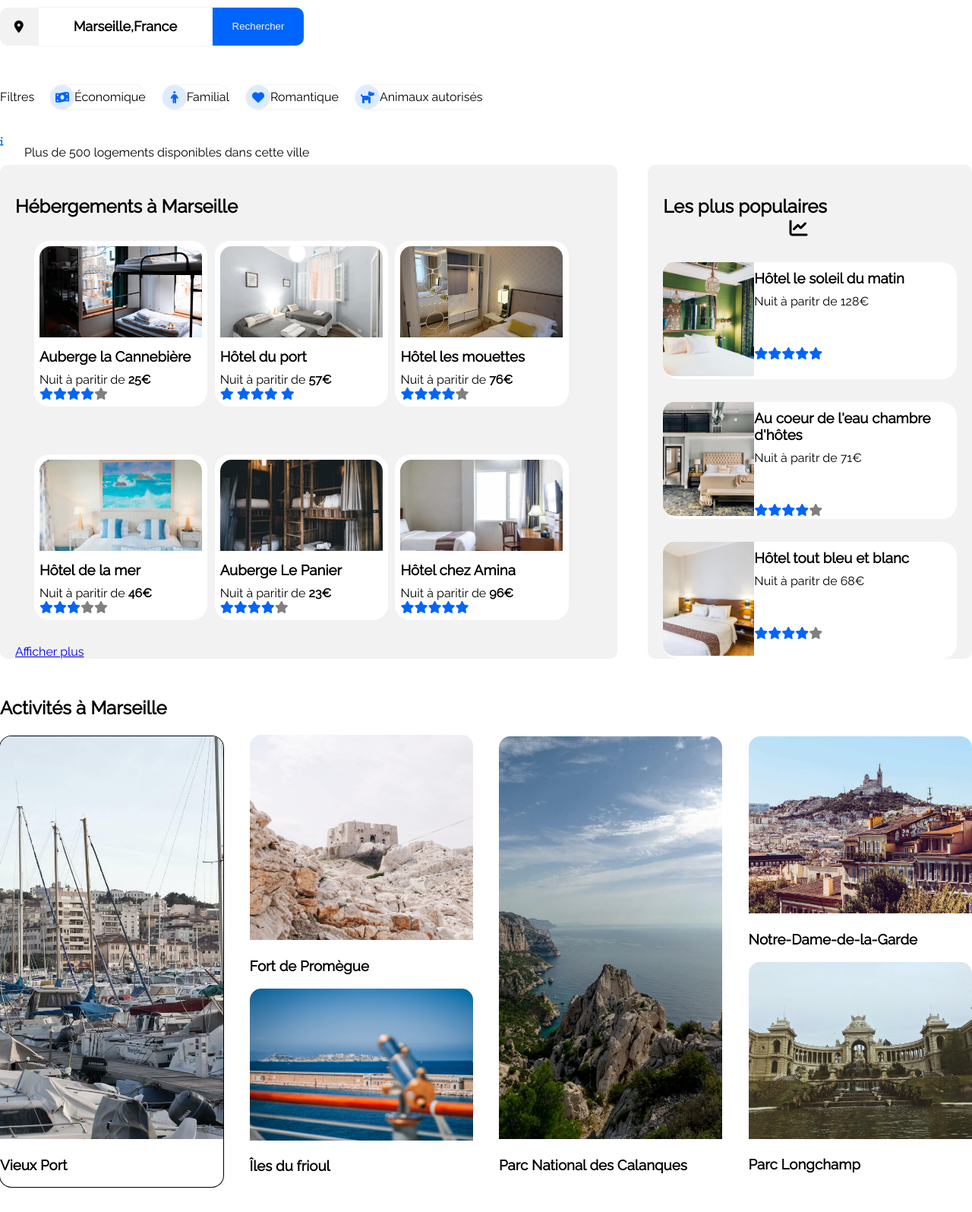
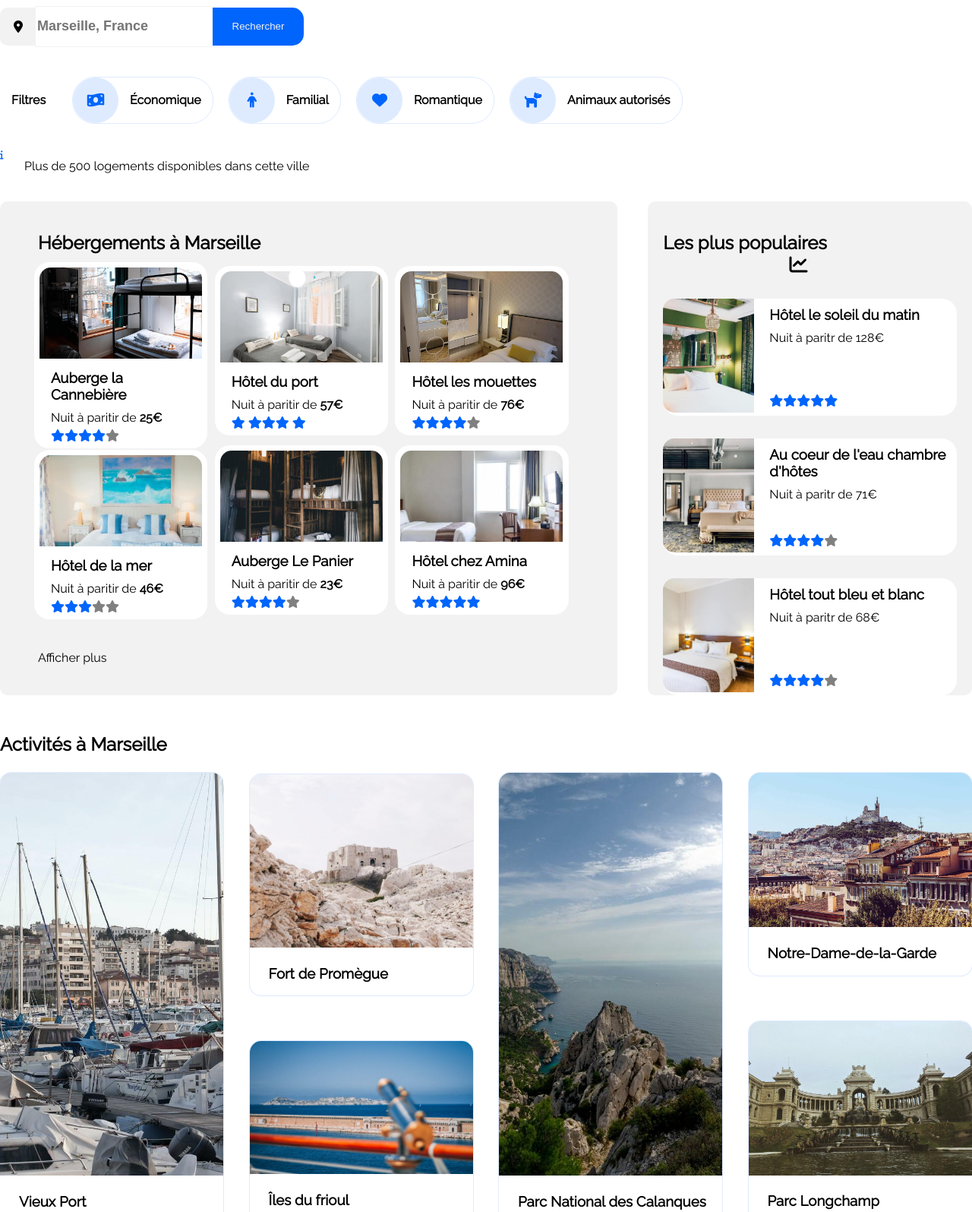
Before and after one commit to BST-tsb/BastienMichaut_2_18072021, a plain HTML site: page index.html in a window 1280 px wide. Shown: the part 180-1775 px from the top of the page at 76% size. Drawn offline with Linux system fonts and the light colour scheme.

Commit message:
fin de la version desktop

```diff
--- a/index.html
+++ b/index.html
@@ -18,8 +18,8 @@
 
         <nav>
             <ul class="header">
-                <li><a class="bleu" href="#">Hébergement</li></a>
-                <li ><a class="noir" href="#">Activités</li></a>
+                <li><a class="bleu" href="#hebergements">Hébergement</li></a>
+                <li ><a class="noir" href="#activite">Activités</li></a>
                 <li ><a class="bleu" href="#">S'inscrire</li></a>
             </ul>
         </nav>
@@ -41,7 +41,8 @@
 
             </div>
             <div class="barre-recherche">
-                <a>Marseille,France</a>
+                <input class="search" placeholder="Marseille, France" type="text"
+                >
             </div>
             <div class="button">
                 <button class="rechercher"><span>Rechercher</span></button>
@@ -50,35 +51,35 @@
 
         <div class="filtres">
             <div class="titre-filtres">
-                <a>Filtres</a>
+                <a class="text-filtre">Filtres</a>
             </div>
             <div class="filtre-button">
                 <div class="text-icon">
                     <div class="logo">
-                        <i class="fas fa-money-bill-wave"></i>
+                        <i class="fas fa-money-bill-wave "></i>
 
                     </div>
-                    <a>Économique</a>
+                    <a class="text-filtre">Économique</a>
                 </div>
                 <div class="text-icon">
                     <div class="logo">
-                        <i class="fas fa-male"></i>
+                        <i class="fas fa-male "></i>
                     </div>
 
-                    <a>Familial</a>
+                    <a class="text-filtre">Familial</a>
                 </div>
                 <div class="text-icon">
                     <div class="logo">
-                        <i class="fas fa-heart"></i>
+                        <i class="fas fa-heart "></i>
                     </div>
-                    <a>Romantique</a>
+                    <a class="text-filtre">Romantique</a>
                 </div>
                 <div class="text-icon">
                     <div class="logo">
-                        <i class="fas fa-dog"></i>
+                        <i class="fas fa-dog "></i>
 
                     </div>
-                    <a>Animaux autorisés</a>
+                    <a class="text-filtre">Animaux autorisés</a>
                 </div>
             </div>
         </div>
@@ -99,14 +100,16 @@
 
  <div class="englobement">
             <div class="choix-hebergement">
+                <a class="cartes" href="#">
                 <div class="img-hebergement1">
                    <img class ="img-heb" src="./images/hebergements/4_small/marcus-loke-WQJvWU_HZFo-unsplash.jpg">
                 </div>
+                <div class="marge-heb">
                 <div class="nom-hebergement">
                     <h3 class="nom">Auberge la Cannebière</h3>
                 </div>
                 <div class="prix-hebergement">
-                    <a>Nuit à paritir de <strong>25€</strong></a>
+                    <a class="sloganheb">Nuit à paritir de <strong>25€</strong></a>
 
                 </div>
                 <div class="hebergement_notation">
@@ -114,35 +117,43 @@
                         class="fas fa-star"></i><i class="fas fa-star grey-star"></i>
                 </div>
             </div>
+            </a>
+
+            </div>
             <div class="choix-hebergement">
+                <a class="cartes" href="#">
 
                 <div class="img-hebergement4">
                   <img class="img-heb" src="./images/hebergements/4_small/annie-spratt-Eg1qcIitAuA-unsplash.jpg">
 
                   </div>
-
+                  <div class="marge-heb">
                   <div class="nom-hebergement">
                       <h3 class="nom">Hôtel de la mer</h3>
                   </div>
                   <div class="prix-hebergement">
-                      <a>Nuit à paritir de <strong>46€</strong></a>
+                      <a class="sloganheb">Nuit à paritir de <strong>46€</strong></a>
 
                   </div>
                   <div class="hebergement_notation">
                       <i class="fas fa-star"></i><i class="fas fa-star"></i><i class="fas fa-star"></i><i
                           class="fas fa-star grey-star"></i><i class="fas fa-star grey-star"></i>
                   </div>
+                </div>
+                </a>
               </div>
             <div class="choix-hebergement">
+                <a class="cartes" href="#">
                 <div class="img-hebergement2">
                     <img class="img-heb" src="./images/hebergements/4_small/fred-kleber-gTbaxaVLvsg-unsplash.jpg">
                 </div>
+                <div class="marge-heb">
+                <div class="nom-hebergement">
 
-                <div class="nom-hebergement">
                     <h3 class="nom">Hôtel du port</h3>
                 </div>
                 <div class="prix-hebergement">
-                    <a class="nom">Nuit à paritir de <strong>57€</strong></a>
+                    <a class="sloganheb">Nuit à paritir de <strong>57€</strong></a>
 
                 </div>
                 <div class="hebergement_notation"><i class="fas fa-star"></i>
@@ -150,18 +161,21 @@
               <i class="fas fa-star"></i>
                 </div>
             </div>
+            </a>
+            </div>
             <div class="choix-hebergement">
+                <a class="cartes" href="#">
 
                 <div class="img-hebergement5">
                     <img class="img-heb" src="./images/hebergements/4_small/nicate-lee-kT-ZyaiwBe0-unsplash.jpg">
 
                 </div>
-
+                <div class="marge-heb">
                 <div class="nom-hebergement">
                     <h3 class="nom">Auberge Le Panier</h3>
                 </div>
                 <div class="prix-hebergement">
-                    <a>Nuit à paritir de <strong>23€</strong></a>
+                    <a class="sloganheb">Nuit à paritir de <strong>23€</strong></a>
 
                 </div>
                 <div class="hebergement_notation">
@@ -169,39 +183,51 @@
                         class="fas fa-star"></i><i class="fas fa-star grey-star"></i>
                 </div>
             </div>
+            </a>
+            </div>
             <div class="choix-hebergement">
+                <a class="cartes" href="#">
                  <div class="img-hebergement3">
                     <img class="img-heb" src="./images/hebergements/4_small/reisetopia-B8WIgxA_PFU-unsplash.jpg">
 
                 </div>
+                <div class="marge-heb">
 
                 <div class="nom-hebergement">
                     <h3 class="nom">Hôtel les mouettes</h3>
                 </div>
                 <div class="prix-hebergement">
-                    <a>Nuit à paritir de <strong>76€</strong></a>
+                    <a class="sloganheb">Nuit à paritir de <strong>76€</strong></a>
                 </div>
                 <div class="hebergement_notation">
                     <i class="fas fa-star"></i><i class="fas fa-star"></i><i class="fas fa-star"></i><i
                         class="fas fa-star"></i><i class="fas fa-star grey-star"></i>
                 </div>
             </div>
+            </a>
+            </div>
             <div class="choix-hebergement">
+                <a class="cartes" href="#">
 
                 <div class="img-hebergement6">
                     <img class="img-heb" src="./images/hebergements/4_small/febrian-zakaria-M6S1WvfW68A-unsplash.jpg">
 
                 </div>
+                <div class="marge-heb">
                 <div class="nom-hebergement">
                     <h3 class="nom">Hôtel chez Amina</h3>
                 </div>
                 <div class="prix-hebergement">
-                    <a>Nuit à paritir de <strong>96€</strong></a>
+                    <a class="sloganheb">Nuit à paritir de <strong>96€</strong></a>
 
                 </div>
                 <div class="hebergement_notation"><i class="fas fa-star"></i><i
                     class="fas fa-star"></i><i class="fas fa-star"></i><i class="fas fa-star"></i><i
-                    class="fas fa-star"></i></div>
+                    class="fas fa-star"></i>
+                </div>
+                </div>
+                    </a>
+
                 </div>
 </div>
                      <div class="plus">
@@ -218,10 +244,12 @@
         <div class="plus-populaires">
             <h2 class="titre-populaires">Les plus populaires <i class="fas fa-chart-line chart-line-black"></i></h2>
             <div class="hebergement-populaire">
-                <div class="populaire">
+
+               <div class="populaire">
+                 <a class="cartes" href="#">
                 <div class="img-populaire1">
                     <img class="img-pop" src="./images/hebergements/4_small/emile-guillemot-Bj_rcSC5XfE-unsplash.jpg">
-                </div>
+                </div> </a>
 
                 <div class="droit-popu">
 
@@ -239,12 +267,15 @@
                         class="fas fa-star"></i><i class="fas fa-star"></i>
                 </div>
             </div>
+
             </div>
 
             <div class="populaire">
+                <a class="cartes" href="#">
             <div class="img-populaire2">
                 <img class="img-pop" src="./images/hebergements/4_small/aw-creative-VGs8z60yT2c-unsplash.jpg">
                 </div>
+            </a>
                 <div class="droit-popu">
                 <div class="nom-prix">
 
@@ -261,13 +292,16 @@
                     <i class="fas fa-star"></i><i class="fas fa-star"></i><i class="fas fa-star"></i><i
                         class="fas fa-star"></i><i class="fas fa-star grey-star"></i>
                 </div>
+
                 </div>
 </div>
             <div class="populaire">
+                <a class="cartes" href="#">
+                <div class="img-populaire3">
 
-                <div class="img-populaire3">
                     <img class="img-pop" src="./images/hebergements/4_small/febrian-zakaria-sjvU0THccQA-unsplash.jpg">
                 </div>
+             </a>
                 <div class="droit-popu">
                 <div class="nom-prix">
 
@@ -299,42 +333,50 @@
             <div class="activites">
                 <div class="activite-1">
                     <div class="img-activite-1">
+                        <a class="cartes" href="#">
                         <img class="img-act" src="./images/activites/3_medium/reno-laithienne-QUgJhdY5Fyk-unsplash.jpg">
                     </div>
                     <div class="nom-activite1">
-                        <h3>Vieux Port</h3>
+                        <h3 class="h3-acti">Vieux Port</h3>
                     </div>
+                        </a>
                 </div>
 
                 <div class="activite-2-3">
 
                     <div class="activite2">
                         <div class="img-activite-2">
+                            <a class="cartes" href="#">
                             <img class="img-acti2" src="./images/activites/3_medium/paul-hermann-QFTrLdQIRhI-unsplash.jpg">
                         </div>
                         <div class="nom-activite-2">
-                            <h3>Fort de Promègue</h3>
+                            <h3 class="h3-acti">Fort de Promègue</h3>
                     </div>
+                </a>
                         </div>
                     <div class="activite3">
                         <div class="img-activite-3">
+                            <a class="cartes" href="#">
                             <img class="img-acti3" src="./images/activites/3_medium/kevin-hikari-rV_Qd1l-VXg-unsplash.jpg">
 
                         </div>
                         <div class="nom-activite-3">
-                            <h3>Îles du frioul</h3>
+                            <h3 class="h3-acti">Îles du frioul</h3>
                         </div>
+                    </a>
                     </div>
                 </div>
 
 
                 <div class="activite-4">
                     <div class="img-activite-4">
+                        <a class="cartes" href="#">
                         <img class="img-act" src="./images/activites/3_medium/kilyan-sockalingum-NR8-cBCN3aI-unsplash.jpg">
                     </div>
                     <div class="nom-activite4">
-                        <h3>Parc National des Calanques</h3>
+                        <h3 class="h3-acti">Parc National des Calanques</h3>
                     </div>
+                </a>
                 </div>
 
 
@@ -342,19 +384,23 @@
 
                     <div class="activite5">
                       <div class="img-activite-5">
+                        <a class="cartes" href="#">
                         <img class="img-acti56" src="./images/activites/3_medium/florian-wehde-xW9e8gdotxI-unsplash.jpg">
                         </div>
                         <div class="nom-activite-5">
-                            <h3>Notre-Dame-de-la-Garde</h3>
+                            <h3 class="h3-acti">Notre-Dame-de-la-Garde</h3>
                     </div>
+                </a>
                         </div>
                     <div class="activite6">
                         <div class="img-activite-6">
+                            <a class="cartes" href="#">
                             <img class="img-acti56" src="./images/activites/3_medium/lena-paulin-wH2-EJoDcV0-unsplash.jpg">
                         </div>
                         <div class="nom-activite-6">
-                            <h3>Parc Longchamp</h3>
+                            <h3 class="h3-acti">Parc Longchamp</h3>
                         </div>
+                    </a>
                     </div>
                 </div>
             </div>
--- a/styles.css
+++ b/styles.css
@@ -40,6 +40,17 @@ header ul {
 
 
 /*body*/
+.search{
+  height: 50px;
+  width: 230px;
+  font-size: 18px;
+  color: black;
+  font-weight: bold;
+  justify-content: center;
+  display: flex;
+  align-items: center;
+  border: 0.10px solid #F2F2F2;
+}
 main {
   max-width :1440px;
   margin-left: auto;
@@ -90,7 +101,7 @@ body{
   height: 50px;
   width: 120px;
   color: #F2F2F2;
-  border-radius: 0 10px 10px 0;
+  border-radius: 0 15px 15px 0;
   border: white;
 }
 .rechercher :hover{
@@ -100,7 +111,7 @@ body{
 .filtres{
   display:flex;
   align-items: center;
-  margin-top: 50px;
+  margin-top: 40px;
   margin-bottom: 40px;
 }
 .titre-filtres{
@@ -116,27 +127,37 @@ body{
 }
 .text-icon{
   background-color: white;
-  height: 32px;
+  height: 60px;
   border-radius: 30px;
   margin-right: 20px;
   display:flex;
   align-items: center;
   justify-content: center;
-  border: 0.10px solid #F2F2F2;
+  border: 1px solid #deebff;
+
+}
+.text-filtre{
+  margin-left: 15px;
+  margin-right: 15px;
+  font-weight: bold;
 
 }
 .logo{
-  border-radius: 25px;
-  width: 32px;
-  height: 32px;
+  border-radius: 50px;
+  width:  60px;
+  height: 60px;
   color: #0065fc;
   display:flex;
   align-items: center;
   justify-content: center;
   background-color: #deebff;
+  font-size: 20px;
+
 }
+/*
 .text-icon :hover{
-  height: 32px;
+  height: 60px;
+  width: 60px;
   border-radius: 30px;
   margin-right: 20px;
   display:flex;
@@ -145,10 +166,12 @@ body{
   border: 0.10px solid #F2F2F2;
   transition: 0.5ms;
 }
+*/
 .logo-i{
   display:flex;
   align-items: center;
   justify-content: left;
+  margin-bottom: 30px;
 }
 .colorBleu{
   border-radius: 25px;
@@ -189,6 +212,9 @@ body{
 
 
 }
+.marge-heb{
+  margin-left: 15px;
+}
 .hebergement{
   flex: 2;
   height: 650px;
@@ -204,7 +230,8 @@ body{
 }
 .titre-hebergement{
   margin-top: 40px;
-  margin-bottom: 0px;
+  margin-bottom: 10px;
+  margin-left: 30px;
 }
 .titre-populaires{
   margin-top: 40px;
@@ -240,7 +267,6 @@ body{
 }
 .nom-prix{
 
-
 }
 
 .img-heb {
@@ -263,15 +289,25 @@ body{
 }
 
 .plus{
-
-
+  margin-bottom: 40px;
+  margin-top: 40px;
+  margin-left: 30px;
 }
-.hebergement_notation_populaire{
-  margin-top: 50px;
+.afficher-plus{
+  text-decoration: none;
+  color: black;
+}
+.prix-hebergement {
+  margin-bottom: 5px;
 }
 
-
-
+.droit-popu{
+    margin-left: 20px;
+    display: flex;
+    flex-direction: column;
+    justify-content: space-between;
+    margin-bottom: 10px;
+}
 /*activités*/
 
 #activite{
@@ -303,14 +339,14 @@ body{
 .img-acti2 {
   width: 100%;
   object-fit: cover;
-  height: 270px;
+  height: 228px;
   border-radius: 15px 15px 0 0;
 
 }
 .img-acti3 {
   width: 100%;
   object-fit: cover;
-  height: 200px;
+  height: 175px;
   border-radius: 15px 15px 0 0;
 
 }
@@ -318,7 +354,7 @@ body{
 .img-acti56 {
   width: 100%;
   object-fit: cover;
-  height: 233px;
+  height: 203px;
   border-radius: 15px 15px 0 0;
 
 }
@@ -332,6 +368,7 @@ body{
   justify-content:space-between;
   width: 23%;
   border-radius: 15px;
+
 }
 .activite-5-6{
   display: flex;
@@ -343,13 +380,42 @@ body{
 .activite-1{
   width: 23%;
   border-radius: 15px;
-  box-shadow:0 0 0 1px black;
+  box-shadow:0 0 0 1px #deebff;
 }
+.activite2{
+  box-shadow:0 0 0 1px #deebff;
+  border-radius: 15px;
+  margin-bottom: 30px;
+}
+.activite3{
+  box-shadow:0 0 0 1px #deebff;
+  border-radius: 15px;
+  margin-top: 30px;
+}
+
 
 .activite-4{
 
   width: 23%;
   border-radius: 15px;
+  box-shadow:0 0 0 1px #deebff;
+}
+.activite5{
+  box-shadow:0 0 0 1px #deebff;
+  border-radius: 15px;
+  margin-bottom: 30px;
+}
+.activite6{
+  box-shadow:0 0 0 1px #deebff;
+  border-radius: 15px;
+  margin-top: 30px;
+}
+.h3-acti{
+  margin-left: 25px;
+}
+.cartes {
+  text-decoration: none;
+  color: black;
 }
 
 /*Footer*/
@@ -359,6 +425,7 @@ footer {
     display: flex;
     justify-content: space-between;
     padding-bottom: 50px;
+    padding-right: 25%;
 
 
 
@@ -373,8 +440,10 @@ footer {
     margin-top: 30px;
     padding-bottom: 10px;
     font-weight: 700;
-    display: flex;
+    padding-left: 40px;
+  /*  display: flex;
     justify-content: center;
+    */
 }
 footer li {
     list-style-type: none;
@@ -391,3 +460,7 @@ footer li a {
   text-decoration: none;
   color: black;
 }
+
+footer ul {
+  margin-left: 0%;
+}
```
